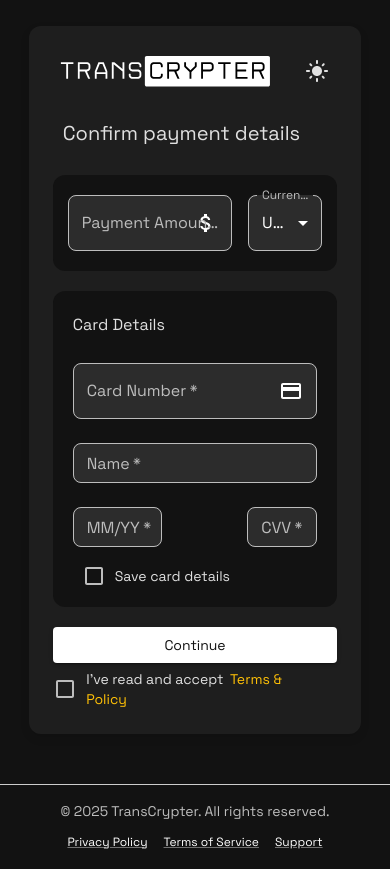
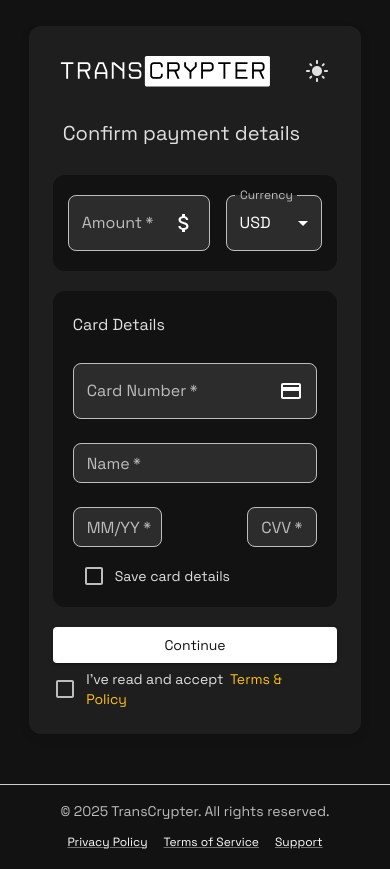
Before and after one commit to vladislavbukatin/payment-demo, a React (Vite) app: page / in a window 390 px wide. Built offline with nearby package versions, Linux system fonts and the light colour scheme; no server answers.

Commit message:
grid fix amount

```diff
--- a/src/components/CardDetailsForm/index.jsx
+++ b/src/components/CardDetailsForm/index.jsx
@@ -81,7 +81,7 @@
     <Box>
       <PaymentAmount>
         <Grid container columnSpacing={2} width={"100%"}>
-          <Grid item size={8}>
+          <Grid item size={isMobile ? 7 : 9}>
             <TextField
               fullWidth
               required
@@ -89,7 +89,7 @@
               error={!!errors.amount}
               helperText={errors.amount}
               onBlur={(e) => validateField("amount", e.target.value)}
-              label="Payment Amount"
+              label={isMobile ? "Amount" : "Payment Amount"}
               value={paymentData.amount || ''}
               onChange={handleAmountChange}
               slotProps={{
@@ -103,7 +103,7 @@
               }}
             />
           </Grid>
-          <Grid item size={4}>
+          <Grid item size={isMobile ? 5 : 3}>
             <FormControl fullWidth>
               <InputLabel id="currency-select-label">Currency</InputLabel>
               <Select
```
